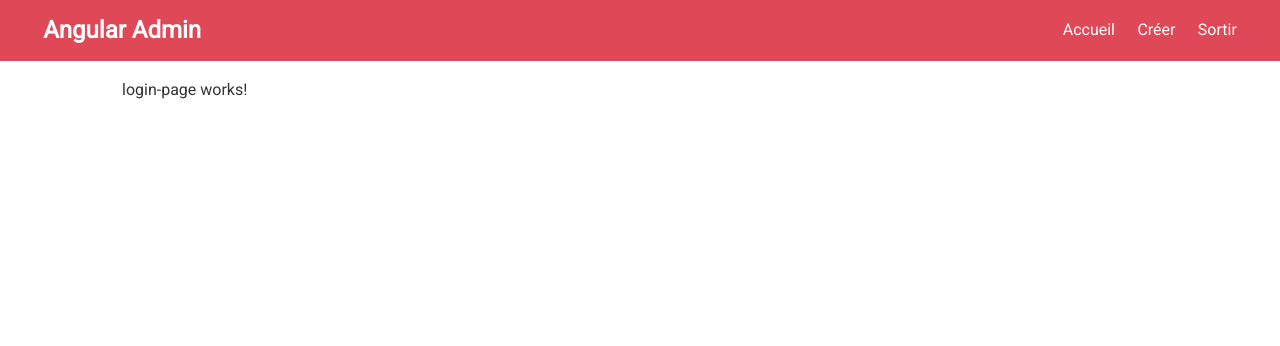
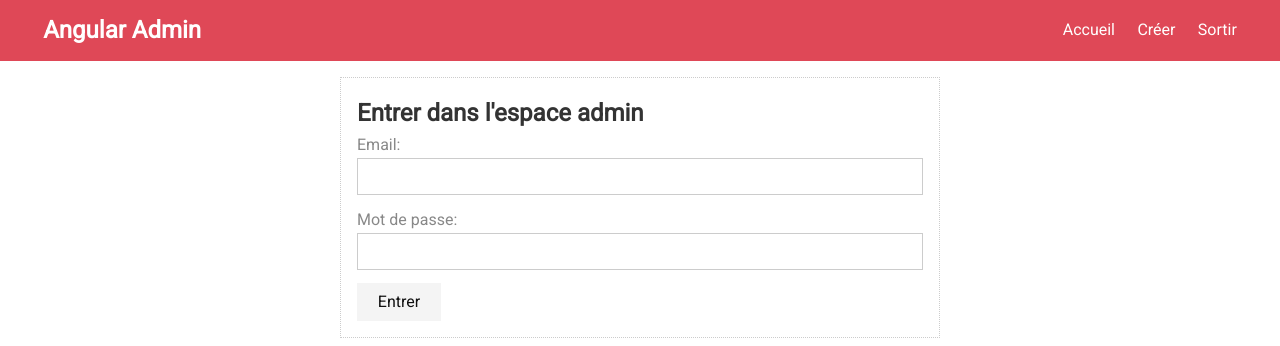
Before and after one commit to hayteam5/blog, an Angular app: page /admin/login in a window 1280 px wide. Shown: the top 346 px of the page. Built offline with nearby package versions, Linux system fonts and the light colour scheme.

Commit message:
add auth service, user interface, shared module

```diff
--- a/src/app/admin/login-page/login-page.component.html
+++ b/src/app/admin/login-page/login-page.component.html
@@ -1 +1,44 @@
-<p>login-page works!</p>
+<form class="card" [formGroup]="form" (ngSubmit)="submit()">
+  <h2>Entrer dans l'espace admin</h2>
+
+  <div class="form-control"
+       [ngClass]="{invalid: form.controls['email'].touched && form.controls['email'].invalid}">
+    <label for="email">Email:</label>
+    <input id="email" type="email" formControlName="email">
+    <div class="validation"
+         *ngIf="form.controls['email'].touched && form.controls['email'].invalid">
+      <small
+        *ngIf="form.controls['email'].errors?.['required']"
+      >Entrez l'adresse email</small>
+      <small
+        *ngIf="form.controls['email'].errors?.['email']"
+      >Email incorrecte</small>
+    </div>
+  </div>
+
+  <div class="form-control"
+       [ngClass]="{invalid: form.controls['password'].touched && form.controls['password'].invalid}">
+    <label for="password">Mot de passe:</label>
+    <input id="password" type="password" formControlName="password">
+    <div class="validation"
+         *ngIf="form.controls['password'].touched && form.controls['password'].invalid">
+      <small
+        *ngIf="form.controls['password'].errors?.['minlength']"
+      >Mot de passe doit avoir
+      {{form.controls['password'].errors?.['minlength'].requiredLength}}
+        caractères, vous avez rentré
+        {{form.controls['password'].errors?.['minlength'].actualLength}}.
+      </small>
+      <small
+        *ngIf="form.controls['password'].errors?.['required']"
+      >Entrez le mot de passe</small>
+    </div>
+  </div>
+
+  <button
+    class="btn btn-primary"
+    type="submit"
+    [disabled]="form.invalid"
+  >Entrer</button>
+
+</form>
--- a/src/app/admin/login-page/login-page.component.scss
+++ b/src/app/admin/login-page/login-page.component.scss
@@ -0,0 +1,4 @@
+form {
+  max-width: 600px;
+  margin: auto;
+}
--- a/src/app/admin/login-page/login-page.component.ts
+++ b/src/app/admin/login-page/login-page.component.ts
@@ -1,4 +1,8 @@
 import { Component, OnInit } from '@angular/core';
+import {FormControl, FormGroup, Validators} from "@angular/forms";
+import {User} from "../../shared/interfaces";
+import {AuthService} from "../shared/services/auth.service";
+import {Router} from "@angular/router";
 
 @Component({
   selector: 'app-login-page',
@@ -7,9 +11,35 @@ import { Component, OnInit } from '@angular/core';
 })
 export class LoginPageComponent implements OnInit {
 
-  constructor() { }
+  form!: FormGroup
+
+  constructor(private auth: AuthService, private router : Router) { }
 
   ngOnInit(): void {
+    this.form = new FormGroup({
+      email: new FormControl('', [
+        Validators.required,
+        Validators.email
+      ]),
+      password: new FormControl('', [
+        Validators.required,
+        Validators.minLength(6)
+      ])
+    })
   }
 
+  submit() {
+    if(this.form.invalid) {
+      return
+    }
+    const user: User = {
+      email: this.form.value.email,
+      password: this.form.value.password
+    }
+
+    this.auth.login(user).subscribe(() => {
+      this.form.reset()
+      this.router.navigate(['/admin', 'dashboard'])
+    })
+  }
 }
--- /dev/null
+++ b/src/app/admin/shared/services/auth.service.ts
@@ -0,0 +1,29 @@
+import {Injectable} from "@angular/core";
+import {HttpClient} from "@angular/common/http";
+import {User} from "../../../shared/interfaces";
+import {Observable} from "rxjs";
+
+@Injectable()
+export class AuthService {
+  constructor(private http: HttpClient) {}
+
+  get token(): string {
+    return ''
+  }
+
+  login(user: User): Observable<any> {
+    return this.http.post('', user)
+  }
+
+  logout() {
+
+  }
+
+  isAuthenticated(): boolean {
+    return !!this.token
+  }
+
+  private setToken() {
+
+  }
+}
--- a/src/app/app.module.ts
+++ b/src/app/app.module.ts
@@ -1,12 +1,12 @@
 import { NgModule } from '@angular/core';
 import { BrowserModule } from '@angular/platform-browser';
-
 import { AppRoutingModule } from './app-routing.module';
 import { AppComponent } from './app.component';
 import { MainLayoutComponent } from './shared/components/main-layout/main-layout.component';
 import { HomePageComponent } from './home-page/home-page.component';
 import { PostPageComponent } from './post-page/post-page.component';
 import { PostComponent } from './shared/components/post/post.component';
+import {SharedModule} from "./shared/shared.module";
 
 @NgModule({
   declarations: [
@@ -18,7 +18,8 @@ import { PostComponent } from './shared/components/post/post.component';
   ],
   imports: [
     BrowserModule,
-    AppRoutingModule
+    AppRoutingModule,
+    SharedModule
   ],
   providers: [],
   bootstrap: [AppComponent]
--- /dev/null
+++ b/src/app/shared/interfaces.ts
@@ -0,0 +1,4 @@
+export interface User {
+  email: string
+  password: string
+}
```
Also changed, not shown: src/app/admin/admin.module.ts (+7 -0 lines), src/app/shared/shared.module.ts (added, +10 -0 lines).
